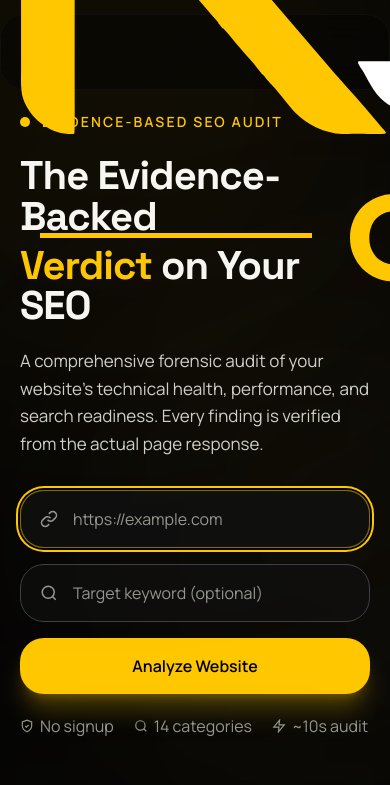
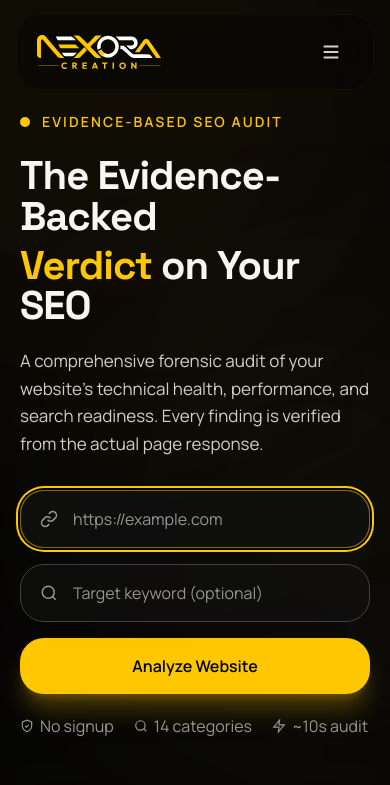
Before and after one commit to ahmedmajid1309/Nexora-seo-analyzer, a Next.js app: page / in a window 390 px wide. Shown: the top 785 px of the page. Built offline with nearby package versions, Linux system fonts and the light colour scheme.

Commit message:
Fix responsive Nexora header logo

```diff
--- a/src/components/layout/SiteHeader.tsx
+++ b/src/components/layout/SiteHeader.tsx
@@ -59,21 +59,22 @@ export function SiteHeader() {
       />
 
       <nav
-        className={`pointer-events-auto flex items-center justify-between rounded-2xl px-5 sm:px-6 transition-all duration-[400ms] max-w-[1320px] w-full mx-4 ${pillClasses}`}
+        className={`pointer-events-auto flex items-center justify-between rounded-2xl px-5 sm:px-6 transition-all duration-[400ms] max-w-[1320px] w-[calc(100%-2rem)] mx-auto ${pillClasses}`}
         style={{ height: `${HEADER_HEIGHT}px`, marginTop: `${HEADER_MARGIN_TOP}px` }}
         aria-label="Main navigation"
       >
-        <Link href="/" className="flex items-center gap-3 shrink-0">
+        <div className="relative h-[34px] w-[124px] shrink-0 sm:h-[38px] sm:w-[140px] md:h-[42px] md:w-[154px] lg:w-[168px]">
+          <Link href="/" className="block h-full w-full">
             <Image
               src="/brand/nexora-logo-main.svg"
               alt="Nexora SEO Analyzer"
-            width={160}
-            height={44}
-            className="h-8 sm:h-10 w-auto"
+              fill
               priority
-            style={{ objectFit: "contain", width: "auto", height: "auto" }}
+              sizes="(max-width: 639px) 124px, (max-width: 767px) 140px, (max-width: 1023px) 154px, 168px"
+              className="object-contain object-left"
             />
           </Link>
+        </div>
 
         <div className="hidden md:flex items-center gap-1">
           <Link
```
Lines whose indentation alone changed are shown as unchanged.
